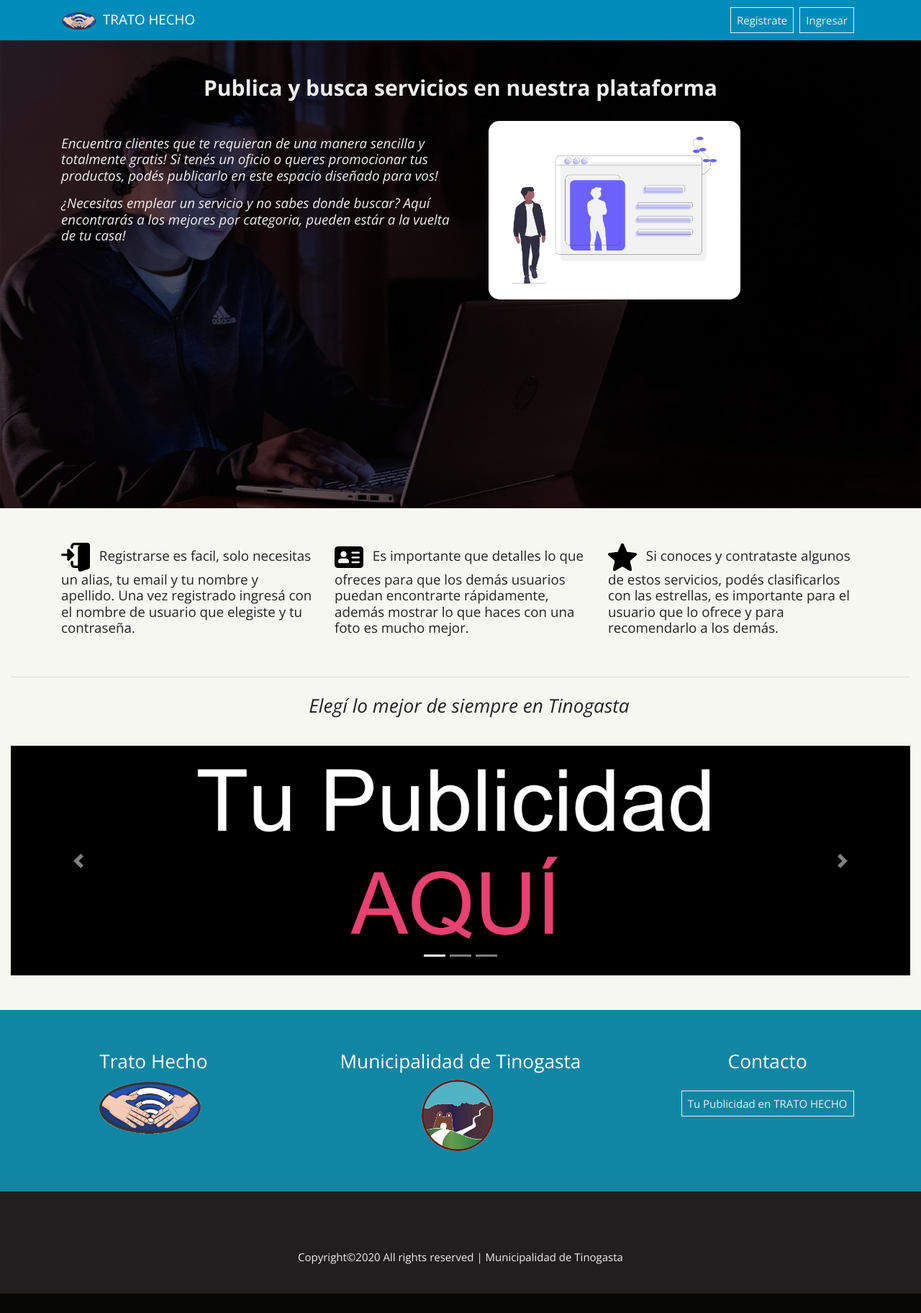
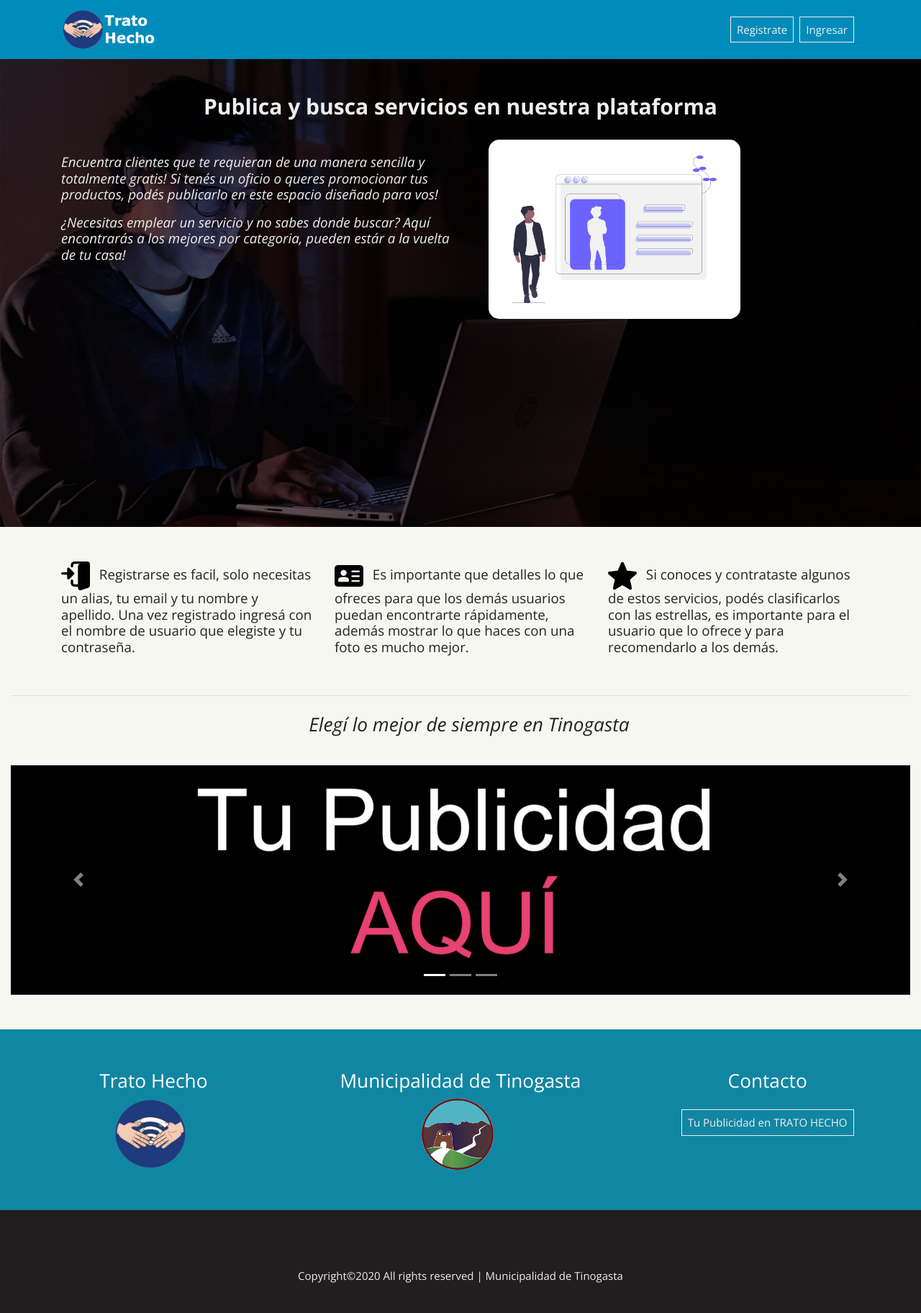
Before and after one commit to tapiaw38/bolsadeempleo, a Django app: page / in a window 1280 px wide. Shown: the whole page at 72% size. Before the commit the page ends 1797 px from the top, so only its background shows below. Run offline with Django 3.2, Linux system fonts and the light colour scheme; some libraries are stand-ins or nearby versions.

Commit message:
cambio-logo

```diff
--- a/templates/base/navbar.html
+++ b/templates/base/navbar.html
@@ -1,7 +1,7 @@
 {% load static %}
 <nav class="navbar navbar-expand-lg  navbar-dark bg-primary sticky-top">
     <div class="container">
-      <a href="{%url 'index'%}" class="navbar-brand"><img class="mr-2" src="{% static 'img/contacto.png' %}" alt="" style="width: 50px; height: auto;">TRATO HECHO</a>
+      <a href="{%url 'index'%}" class="navbar-brand"><img class="mr-2" src="{% static 'img/contacto-2.png' %}" alt="" style="width: 130px; height: auto;"></a>
 
 
       <button class="navbar-toggler" type="button" data-toggle="collapse" data-target="#navbarTogglerDemo02" aria-controls="navbarTogglerDemo02" aria-expanded="false" aria-label="Toggle navigation">
--- a/templates/user/index.html
+++ b/templates/user/index.html
@@ -90,7 +90,7 @@
 <div class="row mt-5 pt-5 pb-5">
   <div class="col-lg-4 col-sm-12 text-center mb-2 mt-2">
     <h3 style="color: white;">Trato Hecho</h3>
-    <img class="mr-2" src="{% static 'img/contacto.png' %}" alt="" style="width: 150px; height: auto;">
+    <img class="mr-2" src="{% static 'img/contacto.png' %}" alt="" style="width: 100px; height: auto;">
   </div>
   <div class="col-lg-4 col-sm-12 text-center mb-2 mt-2">
     <h3 style="color: white;">Municipalidad de Tinogasta</h3>
```
Also changed, not shown: static/img/contacto-2.png (added), static/img/contacto.png, static/img/contacto1.png (added).
